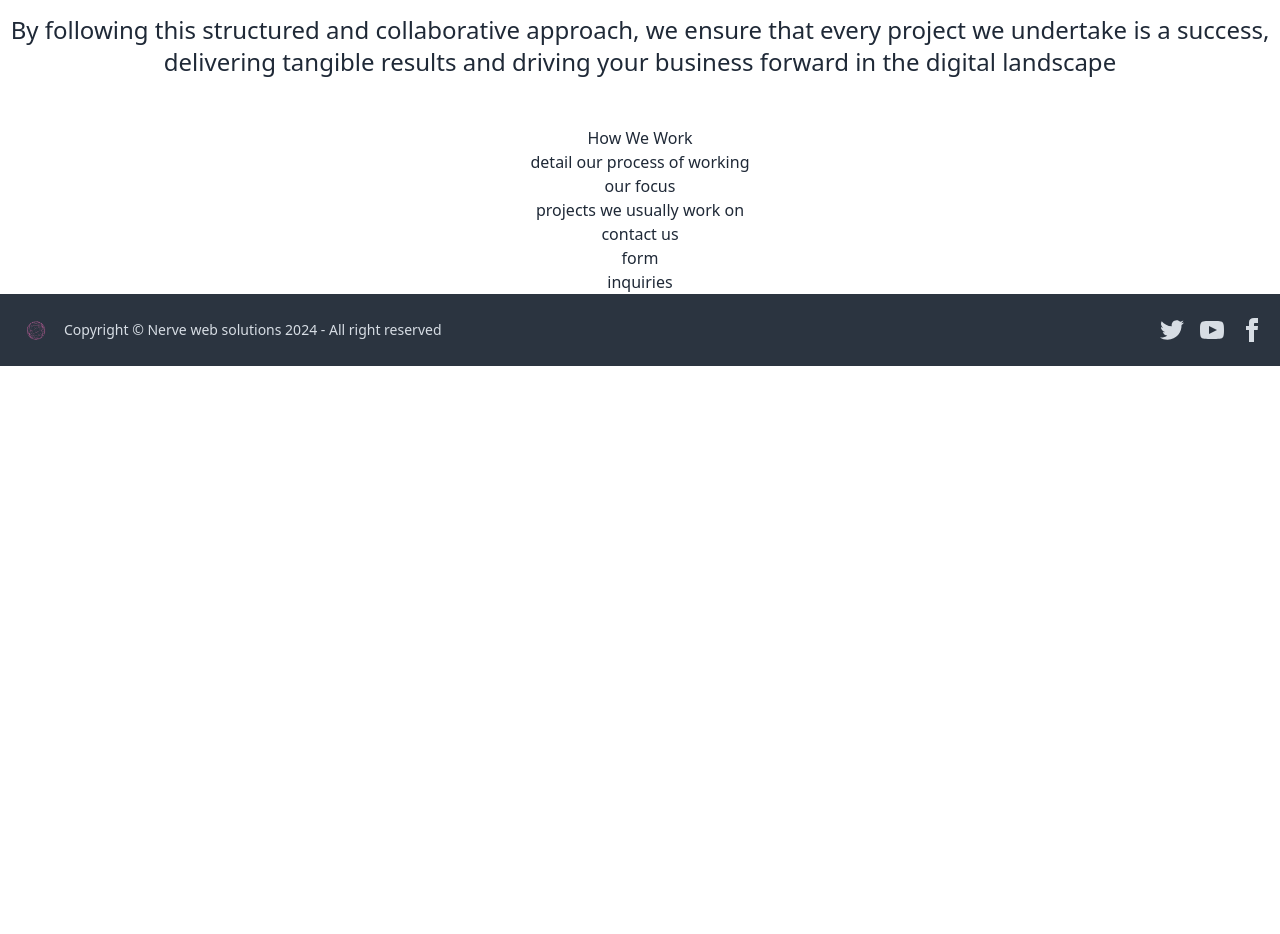
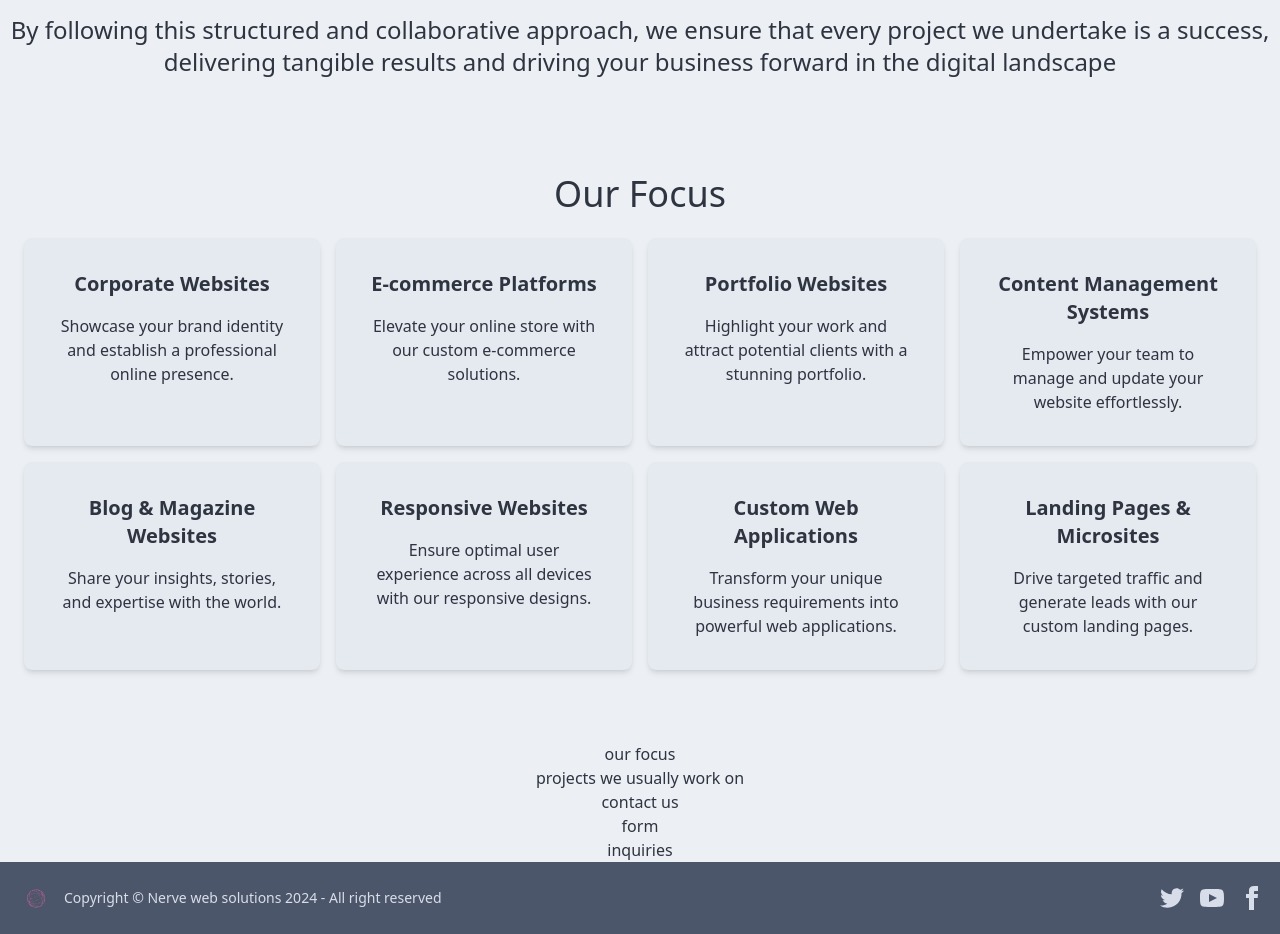
Before and after one commit to gachagajnr/sensitive_webdesigners, a SvelteKit app: page / in a window 1280 px wide. Shown: the part 2700-3634 px from the top of the page. Before the commit the page ends 3066 px from the top, so only its background shows below. Built offline with nearby package versions, Linux system fonts and the light colour scheme.

Commit message:
add bg to header

```diff
--- a/src/app.html
+++ b/src/app.html
@@ -6,7 +6,7 @@
 		<meta name="viewport" content="width=device-width, initial-scale=1" />
 		%sveltekit.head%
 	</head>
-	<body data-sveltekit-preload-data="hover">
+	<body data-sveltekit-preload-data="hover" data-theme="nord">
 		<div style="display: contents">%sveltekit.body%</div>
 	</body>
 </html>
--- a/src/lib/+Header.svelte
+++ b/src/lib/+Header.svelte
@@ -2,7 +2,7 @@
 	import Logo from './images/logo.png';
 </script>
 
-<div class="navbar top-0 sticky z-50">
+<div class="navbar bg-base-100 top-0 sticky z-50">
 	<div class="navbar-start">
 		<div class="dropdown">
 			<div tabindex="0" role="button" class="btn btn-ghost lg:hidden">
--- a/src/routes/+page.svelte
+++ b/src/routes/+page.svelte
@@ -68,14 +68,9 @@
 	</div>
 	<div class="py-12">
 		<h1 class="text-center text-4xl">How We Work</h1>
-
 		<div class="flex flex-row justify-center gap-6 py-6 mx-4">
 			<div class="container mx-auto w-3/4 p-2 md:flex hidden">
-				<img
-					src={Design}
-					class="object-cover rounded-lg  "
-					alt="how we work"
-				/>
+				<img src={Design} class="object-cover rounded-lg" alt="how we work" />
 			</div>
 			<div class=" md:w-full">
 				<ul class="steps steps-vertical">
@@ -155,8 +150,66 @@
 			digital landscape
 		</p>
 	</div>
-	<h1>How We Work</h1>
-	detail our process of working
+	<div class="py-12">
+		<h1 class="text-center text-4xl">Our Focus</h1>
+		<div class="container mx-auto p-6 grid grid-cols-1 md:grid-cols-2 lg:grid-cols-4 gap-4">
+			<div class="card bg-base-200 shadow-md rounded-lg">
+				<div class="card-body items-center text-center">
+					<h2 class="text-xl card-title mb-2">Corporate Websites</h2>
+					<p>Showcase your brand identity and establish a professional online presence.</p>
+				</div>
+			</div>
+
+			<div class="card bg-base-200 shadow-md rounded-lg">
+				<div class="card-body items-center text-center">
+					<h2 class="text-xl card-title mb-2">E-commerce Platforms</h2>
+					<p>Elevate your online store with our custom e-commerce solutions.</p>
+				</div>
+			</div>
+
+			<div class="card bg-base-200 shadow-md rounded-lg">
+				<div class="card-body items-center text-center">
+					<h2 class="text-xl card-title mb-2">Portfolio Websites</h2>
+					<p>Highlight your work and attract potential clients with a stunning portfolio.</p>
+				</div>
+			</div>
+
+			<div class="card bg-base-200 shadow-md rounded-lg">
+				<div class="card-body items-center text-center">
+					<h2 class="text-xl card-title mb-2">Content Management Systems</h2>
+					<p>Empower your team to manage and update your website effortlessly.</p>
+				</div>
+			</div>
+
+			<div class="card bg-base-200 shadow-md rounded-lg">
+				<div class="card-body items-center text-center">
+					<h2 class="text-xl card-title mb-2">Blog & Magazine Websites</h2>
+					<p>Share your insights, stories, and expertise with the world.</p>
+				</div>
+			</div>
+
+			<div class="card bg-base-200 shadow-md rounded-lg">
+				<div class="card-body items-center text-center">
+					<h2 class="text-xl card-title mb-2">Responsive Websites</h2>
+					<p>Ensure optimal user experience across all devices with our responsive designs.</p>
+				</div>
+			</div>
+
+			<div class="card bg-base-200 shadow-md rounded-lg">
+				<div class="card-body items-center text-center">
+					<h2 class="text-xl card-title mb-2">Custom Web Applications</h2>
+					<p>Transform your unique business requirements into powerful web applications.</p>
+				</div>
+			</div>
+
+			<div class="card bg-base-200 shadow-md rounded-lg">
+				<div class="card-body items-center text-center">
+					<h2 class="text-xl card-title mb-2">Landing Pages & Microsites</h2>
+					<p>Drive targeted traffic and generate leads with our custom landing pages.</p>
+				</div>
+			</div>
+		</div>
+	</div>
 	<h1>our focus</h1>
 	projects we usually work on
 	<h1>contact us</h1>
--- a/tailwind.config.js
+++ b/tailwind.config.js
@@ -5,5 +5,8 @@ export default {
 	theme: {
 		extend: {}
 	},
-	plugins: [require('daisyui')]
+	plugins: [require('daisyui')],
+	daisyui: {
+		themes: ['luxury', 'retro', 'cmyk','sunset','winter', 'nord']
+	}
 };
```
